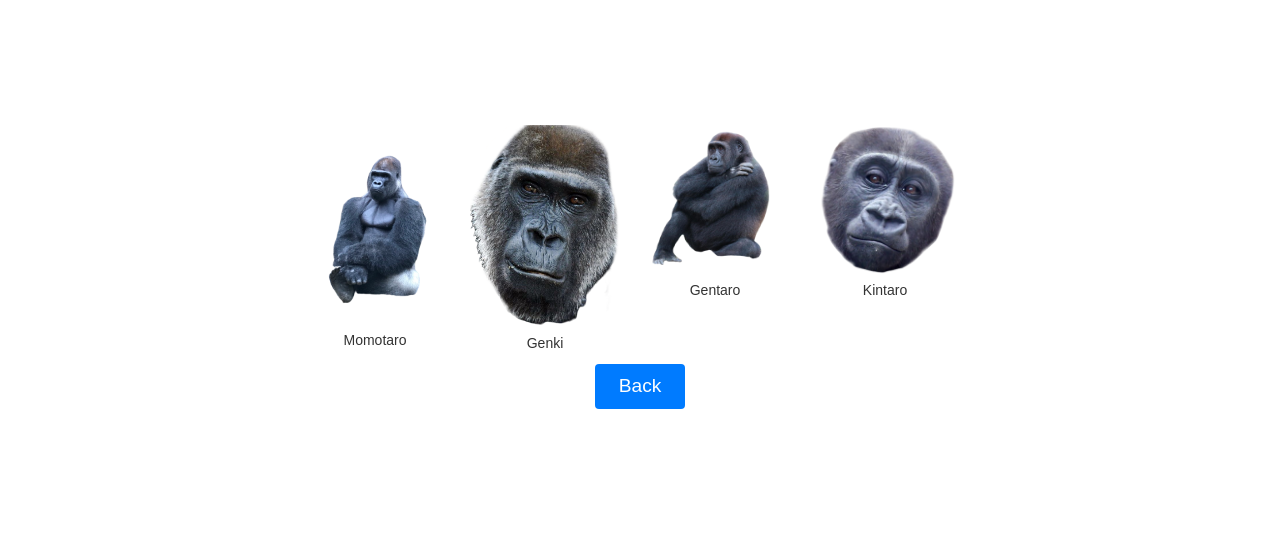
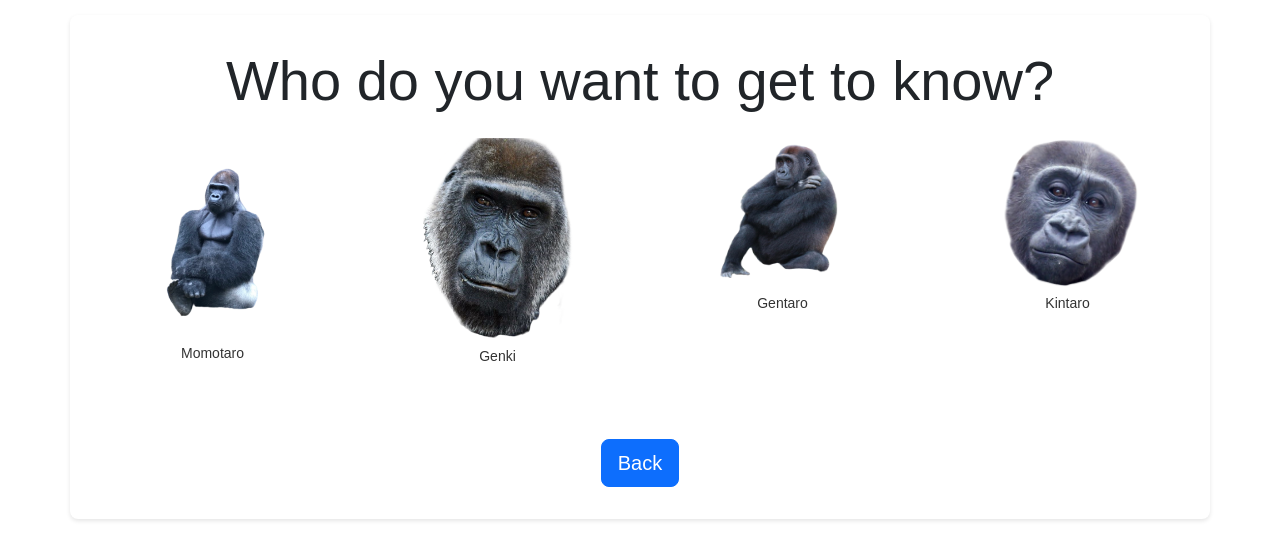
Before and after one commit to rmoreira97/Momotaro-Family, a React (Create React App) app in the folder momo-family-database/: page /gorillas in a window 1280 px wide. Shown: the part 133-692 px from the top of the page. Built offline with nearby package versions, Linux system fonts and the light colour scheme.

Commit message:
some bootstrap, some animation, changed landing page

```diff
--- a/momo-family-database/src/App.js
+++ b/momo-family-database/src/App.js
@@ -1,7 +1,7 @@
 import React from 'react';
 import { BrowserRouter as Router, Route, Routes } from 'react-router-dom';
 import { TransitionGroup, CSSTransition } from 'react-transition-group';
-import 'bootstrap/dist/css/bootstrap.min.css'; // Import Bootstrap CSS
+import './css/App.css'; // Create this CSS file for transition styles
 import LandingPage from './components/LandingPage';
 import GorillaSelection from './components/GorillaSelection';
 import GorillaProfile from './components/GorillaProfile';
--- a/momo-family-database/src/components/GorillaSelection.js
+++ b/momo-family-database/src/components/GorillaSelection.js
@@ -1,11 +1,11 @@
 import React from 'react';
 import { Link } from 'react-router-dom';
+import 'bootstrap/dist/css/bootstrap.min.css'; // Import Bootstrap CSS
 import MomotaroImage from '../Assets/images/GorillaSelection/Momotaro.png';
 import GenkiImage from '../Assets/images/GorillaSelection/Genki.png';
 import GentaroImage from '../Assets/images/GorillaSelection/Gentaro.png';
 import KintaroImage from '../Assets/images/GorillaSelection/Kintaro.png';
 import '../css/GorillaSelection.css';
-
 
 function GorillaSelection() {
   const gorillas = [
@@ -16,18 +16,27 @@ function GorillaSelection() {
   ];
 
   return (
-    <div className="gorilla-container">
-      <div className="gorilla-gallery">
-        {gorillas.map((gorilla) => (
-          <Link key={gorilla.ID} to={`/momofamily/${gorilla.ID}`} className="gorilla-item">
-            <img src={gorilla.Image} alt={gorilla.Name} />
-            <div className="gorilla-name">{gorilla.Name}</div>
-          </Link>
-        ))}
+    <div className="gorilla-container text-center py-5">
+      <div className="container">
+        <h1 className="display-4 mb-4">Who do you want to get to know?</h1>
+        <div className="row d-flex">
+          {gorillas.map((gorilla) => (
+            <div key={gorilla.ID} className="col-md-3 mb-4">
+              <Link to={`/momofamily/${gorilla.ID}`} className="gorilla-item">
+                <img src={gorilla.Image} alt={gorilla.Name} className="img-fluid" />
+                <div className="gorilla-name">{gorilla.Name}</div>
+              </Link>
+            </div>
+          ))}
+        </div>
+        <div className="row">
+          <div className="col-md-12">
+            <Link to="/" className="btn btn-primary btn-lg mt-4">
+              Back
+            </Link>
+          </div>
+        </div>
       </div>
-      <Link to="/">
-        <button>Back</button>
-      </Link>
     </div>
   );
 }
```
Also changed, not shown: momo-family-database/package.json (+19 -1 lines), momo-family-database/src/DetailsContainer.js (deleted, +0 -14 lines), momo-family-database/src/GallerySection.js (deleted, +0 -13 lines), momo-family-database/src/GorillaTable.js (deleted, +0 -34 lines), momo-family-database/src/setupTests.js (deleted, +0 -5 lines), momo-family-database/src/css/LandingPage.css (line endings or trailing spaces), momo-family-database/src/logo.svg (deleted), 1 other file (tests, documents, lock files or other folders).
